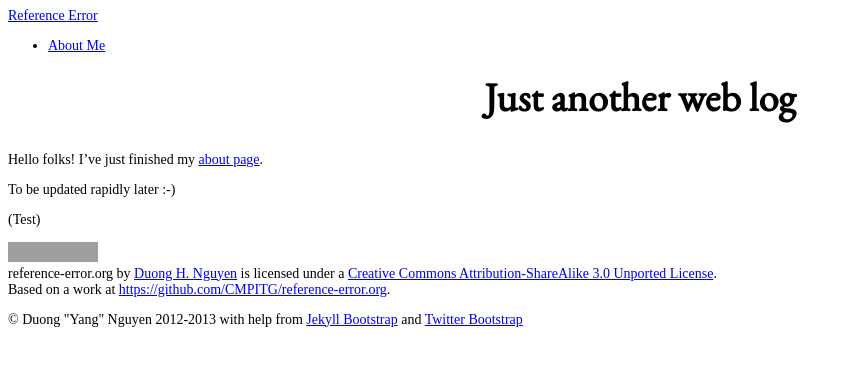
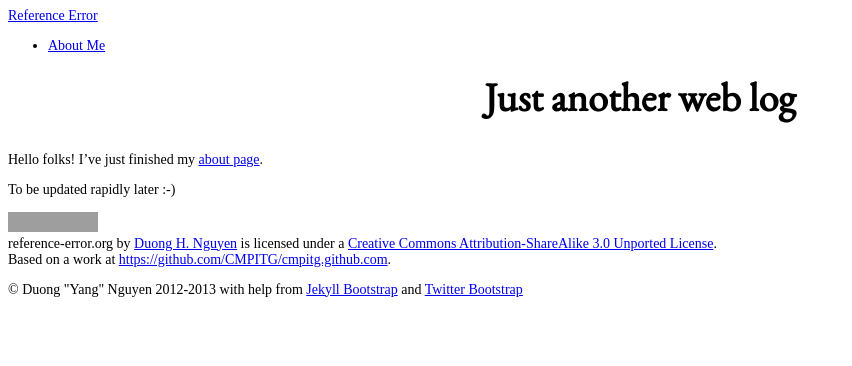
Before and after one commit to cmpitg/cmpitg.github.com, a Jekyll site: the page built from index.md, in a window 1280 px wide. Shown: the top 366 px of the page, without its empty margins (0-852 px from the left). Built offline with Jekyll 4.4.1, drawn with Linux system fonts in a browser that asks for light colours; grey boxes are pictures that could not be loaded.

Commit message:
Fixed html tag and some links

```diff
--- a/_includes/themes/twitter/default.html
+++ b/_includes/themes/twitter/default.html
@@ -46,7 +46,7 @@
       </div>
 
       <footer>
-        <p><a rel="license" href="http://creativecommons.org/licenses/by-sa/3.0/deed.en_US"><img alt="Creative Commons License" style="border-width:0" src="http://i.creativecommons.org/l/by-sa/3.0/88x31.png" /></a><br /><span xmlns:dct="http://purl.org/dc/terms/" property="dct:title">reference-error.org</span> by <a xmlns:cc="http://creativecommons.org/ns#" href="http://reference-error.org" property="cc:attributionName" rel="cc:attributionURL">Duong H. Nguyen</a> is licensed under a <a rel="license" href="http://creativecommons.org/licenses/by-sa/3.0/deed.en_US">Creative Commons Attribution-ShareAlike 3.0 Unported License</a>.<br />Based on a work at <a xmlns:dct="http://purl.org/dc/terms/" href="https://github.com/CMPITG/reference-error.org" rel="dct:source">https://github.com/CMPITG/reference-error.org</a>.</p>
+        <p><a rel="license" href="http://creativecommons.org/licenses/by-sa/3.0/deed.en_US"><img alt="Creative Commons License" style="border-width:0" src="http://i.creativecommons.org/l/by-sa/3.0/88x31.png" /></a><br /><span xmlns:dct="http://purl.org/dc/terms/" property="dct:title">reference-error.org</span> by <a xmlns:cc="http://creativecommons.org/ns#" href="http://reference-error.org" property="cc:attributionName" rel="cc:attributionURL">Duong H. Nguyen</a> is licensed under a <a rel="license" href="http://creativecommons.org/licenses/by-sa/3.0/deed.en_US">Creative Commons Attribution-ShareAlike 3.0 Unported License</a>.<br />Based on a work at <a xmlns:dct="http://purl.org/dc/terms/" href="https://github.com/CMPITG/cmpitg.github.com" rel="dct:source">https://github.com/CMPITG/cmpitg.github.com</a>.</p>
 
         <p>&copy; {{ site.author.name }} 2012-2013
           with help from <a href="http://jekyllbootstrap.com" target="_blank" title="The Definitive Jekyll Blogging Framework">Jekyll Bootstrap</a>
--- a/_layouts/default.html
+++ b/_layouts/default.html
@@ -4,4 +4,4 @@
 ---
 {% include JB/setup %}
 {% include themes/twitter/default.html %}
-<link rel="stylesheet" type="text/css" href="/assets/css/common.css">
+<link rel="stylesheet" type="text/css" href="/assets/css/common.css" />
--- a/index.md
+++ b/index.md
@@ -10,5 +10,3 @@
 Hello folks! I've just finished my [about page](pages/about.html).
 
 To be updated rapidly later :-)
-
-(Test)
```
